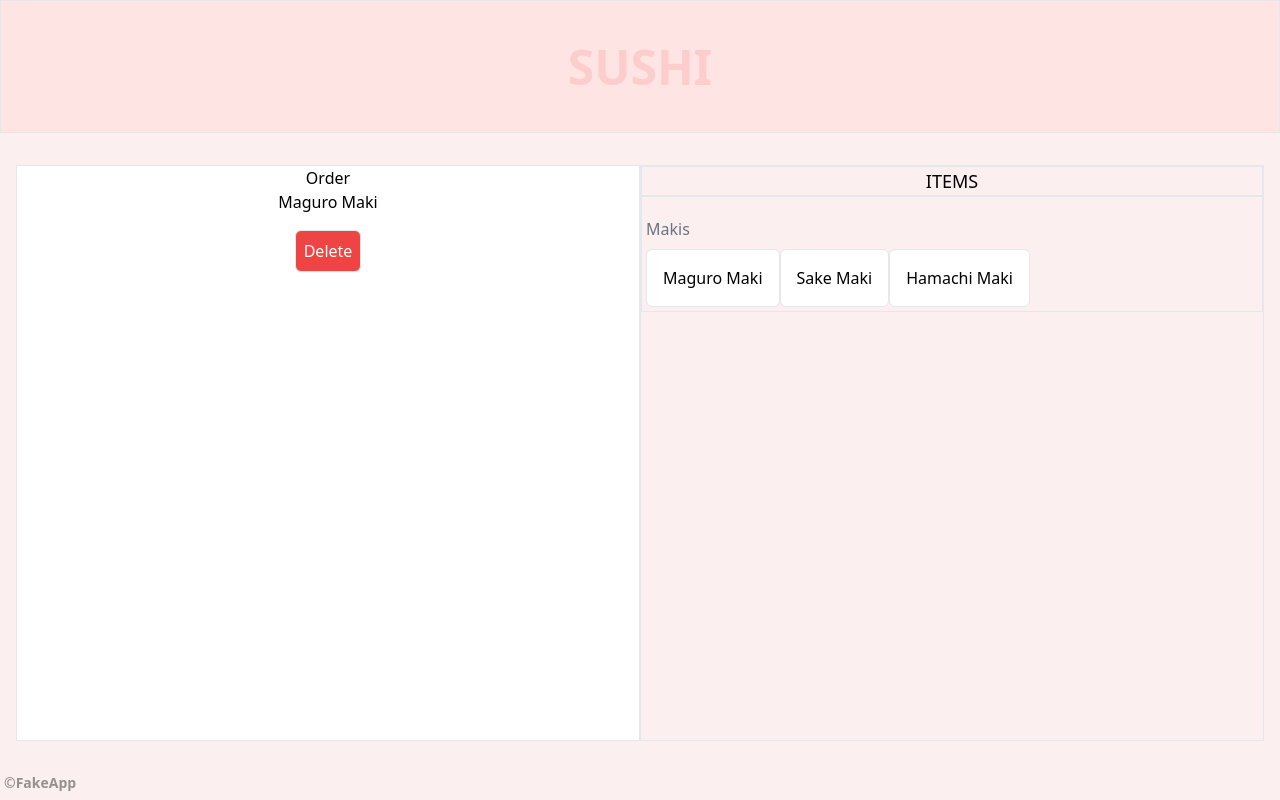
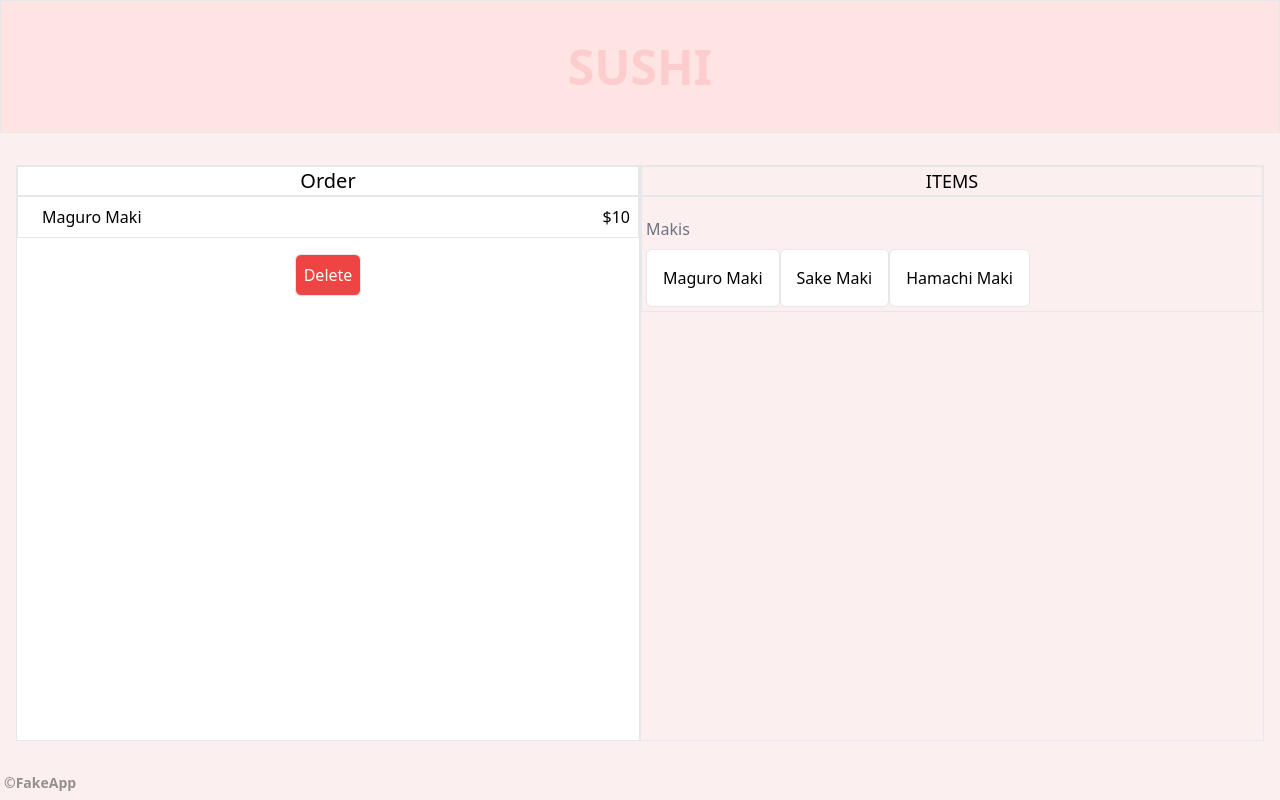
Before and after one commit to Saradawson/sushi-pos, a Next.js app: page /order in a window 1280 px wide. Both pictures are taken after a click on the button "Maguro Maki". Built offline with nearby package versions, Linux system fonts and the light colour scheme.

Commit message:
order screen showing price and item name

```diff
--- a/src/app/order/itemButtons.tsx
+++ b/src/app/order/itemButtons.tsx
@@ -1,7 +1,7 @@
 'useclient'
 
 interface OrderProps {
-    addItem: (value: string) => void;
+    addItem: (name: string, value: number) => void;
 }
 
 const ItemButtons: React.FC<OrderProps> = ({ addItem }) => {
@@ -10,8 +10,9 @@ const ItemButtons: React.FC<OrderProps> = ({ addItem }) => {
     const itemClick = (event: React.MouseEvent<HTMLButtonElement>) => {
         event.preventDefault();
         const target = event.target as HTMLInputElement;
+        const name = target.name;
         const value = target.value;
-        addItem(value)
+        addItem(name, Number(value))
     }
 
     return(
@@ -20,9 +21,9 @@ const ItemButtons: React.FC<OrderProps> = ({ addItem }) => {
             <div className="border w-full pt-5 p-1 flex flex-col items-start gap-2">
                 <h3 className="text-gray-500">Makis</h3>
                 <div>
-                    <button type="button" value='Maguro Maki' onClick={itemClick} className="border bg-white p-4 rounded-md">Maguro Maki</button>
-                    <button value='Sake Maki' onClick={itemClick} className="border bg-white p-4 rounded-md">Sake Maki</button>
-                    <button value='Hamachi Maki' onClick={itemClick} className="border bg-white p-4 rounded-md">Hamachi Maki</button>
+                    <button type="button" value={10} name="Maguro Maki" onClick={itemClick} className="border bg-white p-4 rounded-md">Maguro Maki</button>
+                    <button type="button" value={10} name="Sake Maki" onClick={itemClick} className="border bg-white p-4 rounded-md">Sake Maki</button>
+                    <button type="button" value={10} name="Hamachi Maki" onClick={itemClick} className="border bg-white p-4 rounded-md">Hamachi Maki</button>
                 </div>
             </div>
         </form>
--- a/src/app/order/page.tsx
+++ b/src/app/order/page.tsx
@@ -3,13 +3,15 @@ import { useState, useEffect } from "react"
 import ItemButtons from "./itemButtons";
 
 interface OrderProps {
-    value: string;
+    value: number;
+    name: string;
     order: [];
 }
 
 interface OrderItem {
     id: number; // Unique identifier
     name: string;
+    value: number;
 }
 
 
@@ -21,8 +23,8 @@ const Order: React.FC<OrderProps> = ({ }) => {
         setOrder([])
     }, [])
 
-    const addItem = (value: string) => {
-        const newItem: OrderItem = { id: order.length + 1, name: value };
+    const addItem = (name: string, value: number) => {
+        const newItem: OrderItem = { id: (!order[order.length-1]) ? 0 : order[order.length-1].id +1, name: name, value: value };
         setOrder((prevOrder) => [...prevOrder, newItem]);
     };
 
@@ -51,18 +53,19 @@ const Order: React.FC<OrderProps> = ({ }) => {
 
     return(
         <div className='w-full h-full flex px-4'>
-            <div className="w-1/2 flex flex-col items-center bg-white border">
-                <h2>Order</h2>
-                <div>
+            <div className="w-1/2 flex flex-col items-center bg-white border font-medium">
+                <h2 className="text-xl w-full border text-center">Order</h2>
+                <div className="w-full">
                     {order.map((item) => {
                         return(
-                            <ol
+                            <div
                                 key={item.id}
                                 onClick={() => toggleItem(item)}
-                                className={`cursor-pointer ${isSelected(item) ? 'bg-gray-300' : ''}`} // Highlight selected item
+                                className={`p-2 pl-6 w-full flex flex-row text-start justify-between border cursor-pointer ${isSelected(item) ? 'bg-gray-300' : ''}`} // Highlight selected item
                             >
-                                {item.name}
-                            </ol>
+                                <ol>{item.name}</ol>
+                                <ol>${item.value}</ol>
+                            </div>
                         );
                     })}
                 </div>
```
